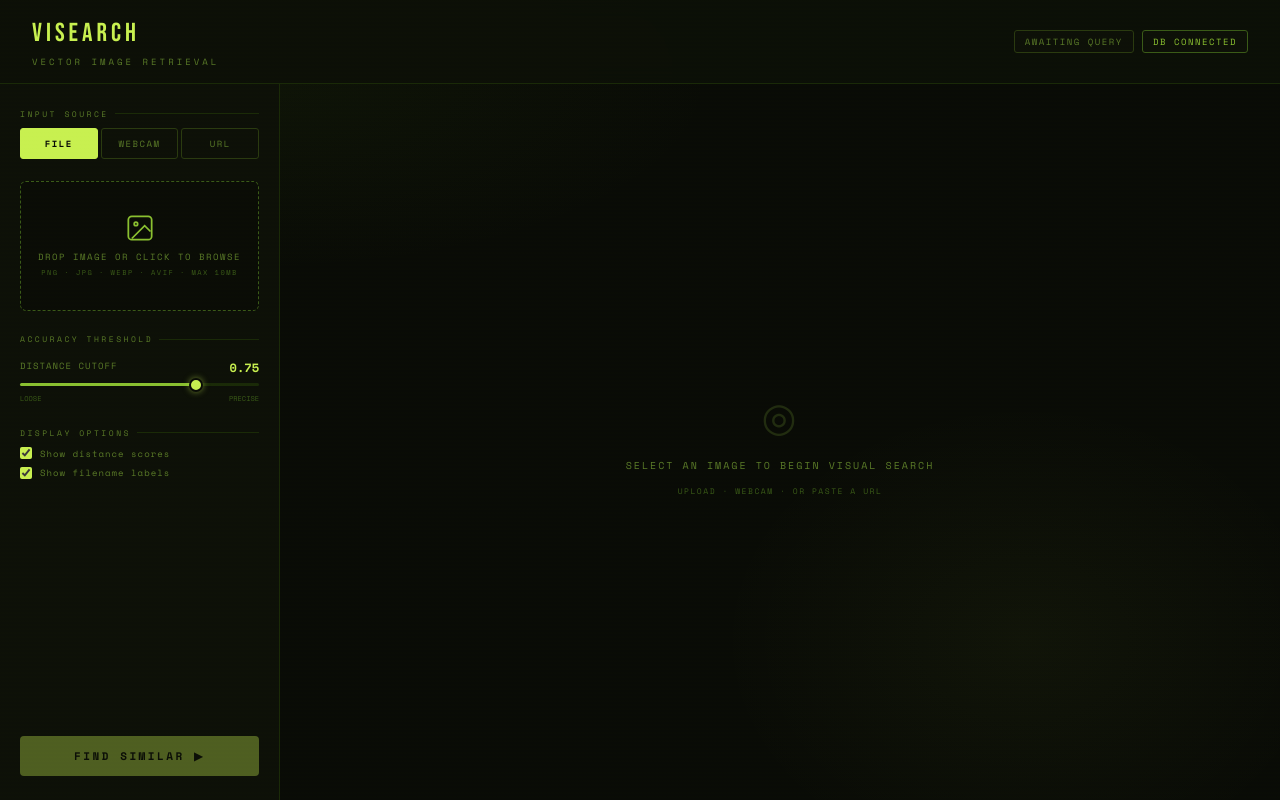
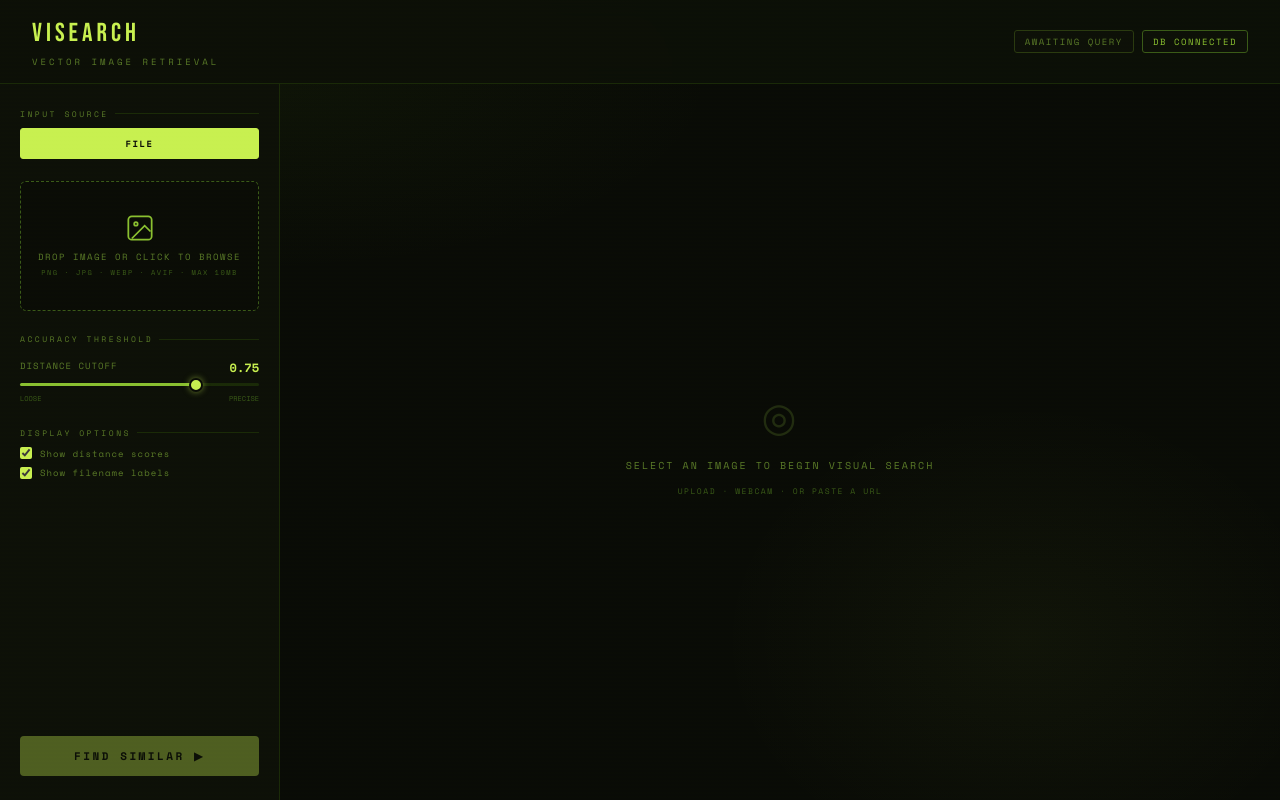
Before and after one commit to mohammdowais/image-search-engine, a React (Vite) app in the folder fronted/: page / in a window 1280 px wide. Built offline with nearby package versions, Linux system fonts and the light colour scheme.

Commit message:
feat: currently working sources

```diff
--- a/fronted/src/App.jsx
+++ b/fronted/src/App.jsx
@@ -640,7 +640,7 @@ const handleCheckboxChange = (e,label)=>{
             <div>
               <div className="sec-label">Input source</div>
               <div className="tab-row">
-                {['file', 'webcam', 'url'].map((s) => (
+                {['file', ].map((s) => (  // 'url','webcam'
                   <button key={s} className={`tab ${source === s ? 'active' : ''}`}
                     onClick={() => { setSource(s); clearInput(); }}>
                     {s.toUpperCase()}
```
